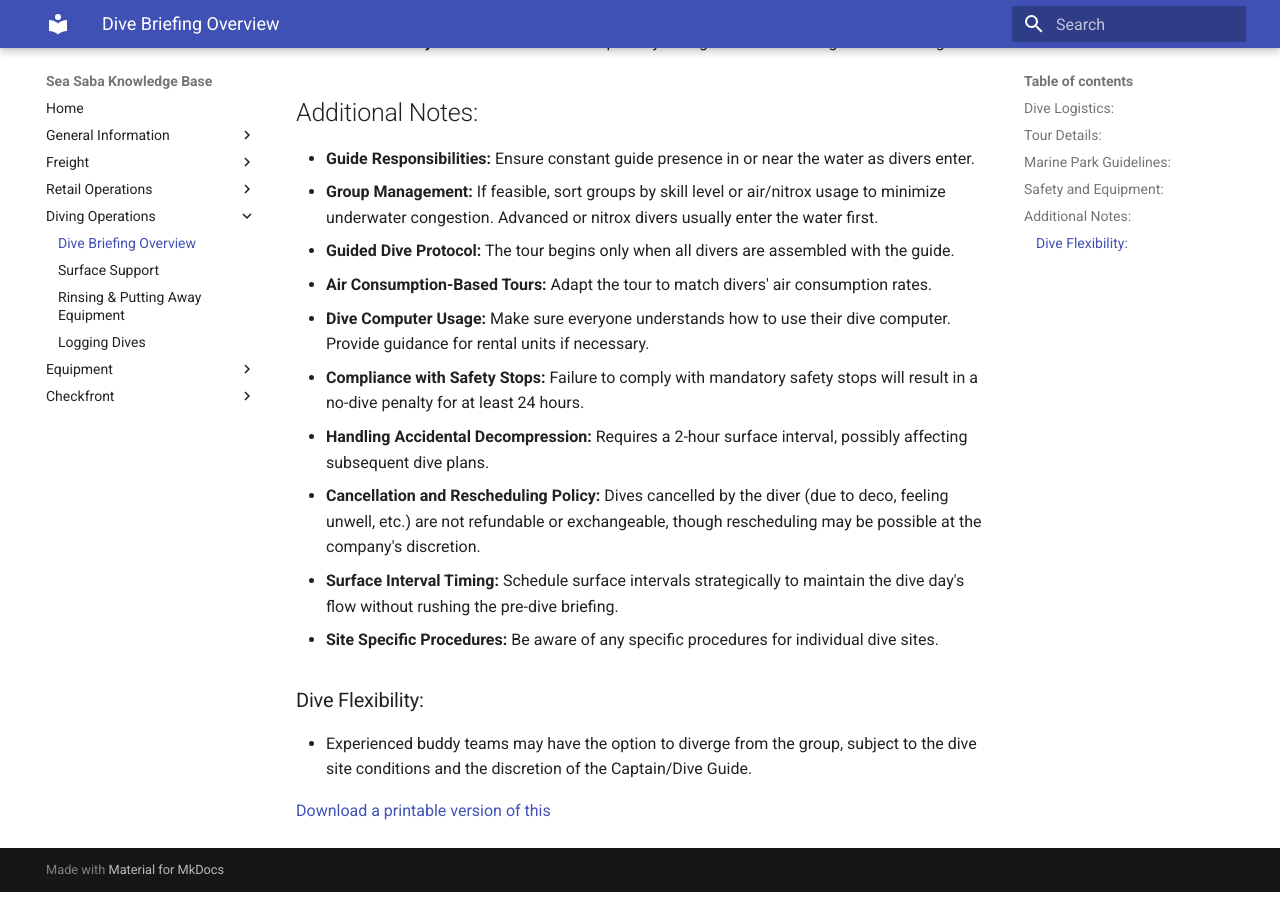
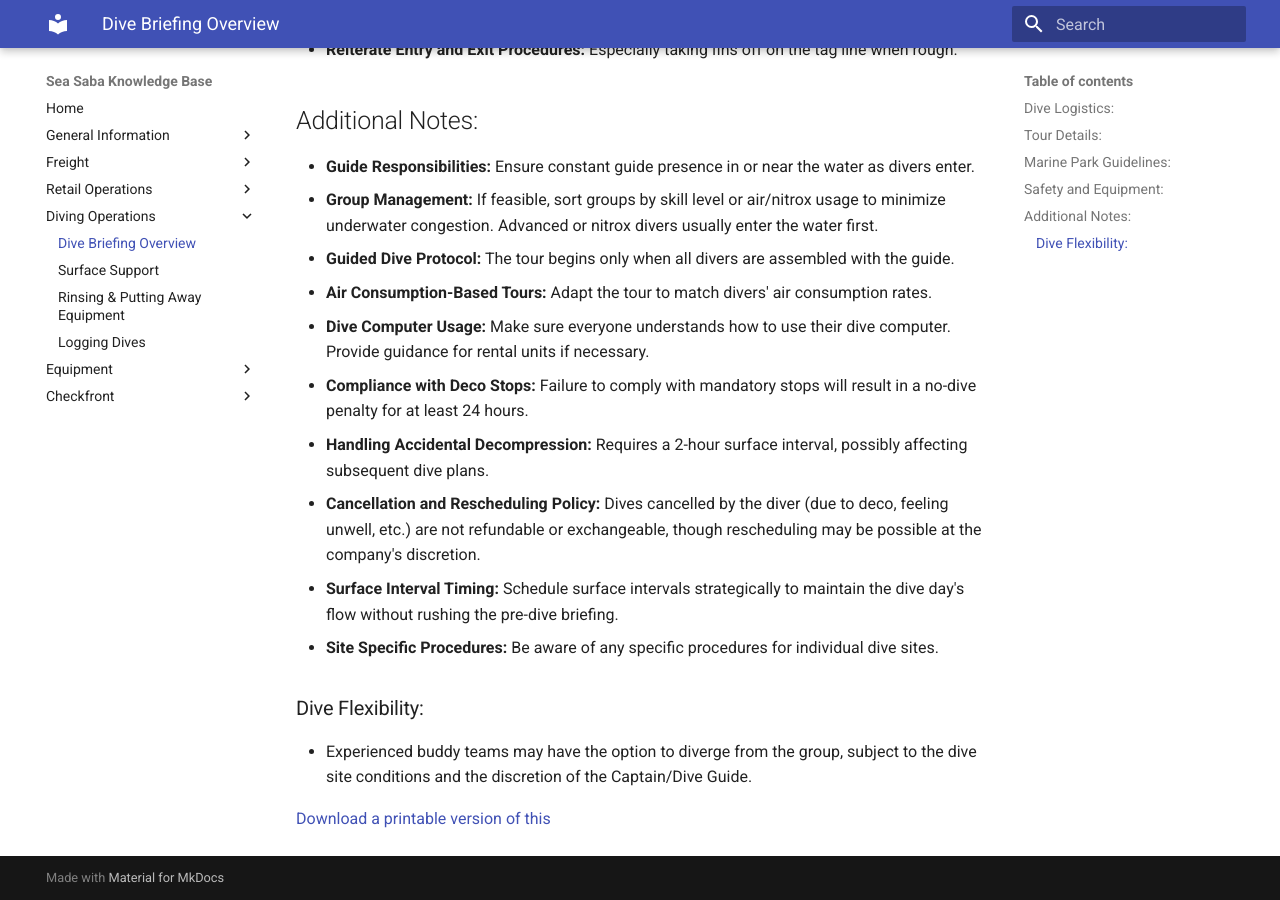
Before and after one commit to spizeck/Sea-Saba-Knowledge-Base, an MkDocs documentation site: the page built from docs/DiveOperations/DiveBriefingOverview.md, in a window 1280 px wide and 900 px high, scrolled down 1308 px. Built offline with MkDocs 1.6.1 and Material for MkDocs 9.7.7, drawn with Linux system fonts in a browser that asks for light colours.

Commit message:
On branch main Your branch is up to date with 'origin/main'.
Changes to be committed:
	modified:   docs/DiveOperations/DiveBriefingOverview.md
	modified:   docs/files/Dive Briefing Overview.pdf

```diff
--- a/docs/DiveOperations/DiveBriefingOverview.md
+++ b/docs/DiveOperations/DiveBriefingOverview.md
@@ -14,10 +14,10 @@
 - **Post-Tour Instructions:** What divers can do before ascending and when should they ascend.
 
 - **Meeting Points:** (Options for group assembly, ensuring clarity on where and how to meet.)
-  - Meet at the surface at the mooring line, descend as a group.
-  - Meet at the surface at the tag line, descend as a group.
-  - Meet on the mooring line, 15 feet deep, descend as a group.
-  - Buddy teams can descend and meet under the boat / base of the mooring. Experienced buddy teams only!
+    - Meet at the surface at the mooring line, descend as a group.
+    - Meet at the surface at the tag line, descend as a group.
+    - Meet on the mooring line, 15 feet deep, descend as a group.
+    - Buddy teams can descend and meet under the boat / base of the mooring. Experienced buddy teams only!
 
 ## Marine Park Guidelines:
 - Strict no-touching, collecting, or contact policy. Be mindful of buoyancy and fin placement. No gloves.
@@ -26,9 +26,9 @@
 - **Decompression:** No decompression dives, unless specifically planned and certified to do so.
 - **Dive Computer Requirement:** Essential for monitoring air, depth, and deco. Follow the computer's instructions for accidental deco stops.
 - **Air and Depth Monitoring:** Divers are responsible for monitoring their air supply and depth.
-  - Alert your guide upon reaching half tank.
-  - Plan your ascent to return to the boat with at least 500 psi / 50 bar.
-  - Perform a safety stop for 3-5 minutes, depending on maximum depth reached.
+    - Alert your guide upon reaching half tank.
+    - Plan your ascent to return to the boat with at least 500 psi / 50 bar.
+    - Perform a safety stop for 3-5 minutes, depending on maximum depth reached.
 - **Reiterate Entry and Exit Procedures:** Especially taking fins off on the tag line when rough.
 
 ## Additional Notes:
@@ -37,7 +37,7 @@
 - **Guided Dive Protocol:** The tour begins only when all divers are assembled with the guide.
 - **Air Consumption-Based Tours:** Adapt the tour to match divers' air consumption rates.
 - **Dive Computer Usage:** Make sure everyone understands how to use their dive computer. Provide guidance for rental units if necessary.
-- **Compliance with Safety Stops:** Failure to comply with mandatory safety stops will result in a no-dive penalty for at least 24 hours.
+- **Compliance with Deco Stops:** Failure to comply with mandatory stops will result in a no-dive penalty for at least 24 hours.
 - **Handling Accidental Decompression:** Requires a 2-hour surface interval, possibly affecting subsequent dive plans.
 - **Cancellation and Rescheduling Policy:** Dives cancelled by the diver (due to deco, feeling unwell, etc.) are not refundable or exchangeable, though rescheduling may be possible at the company's discretion.
 - **Surface Interval Timing:** Schedule surface intervals strategically to maintain the dive day's flow without rushing the pre-dive briefing.
```
Also changed, not shown: 1 other file.
